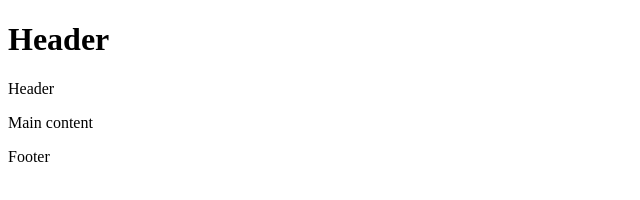
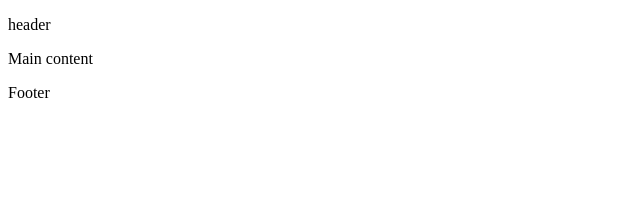
Before and after one commit to MarceloRB1/holbertonschool-web_front_end, a plain HTML site: page html_advanced/3-index.html in a window 1280 px wide. Shown: the whole page, without its empty margins (0-640 px from the left). Drawn offline with Linux system fonts and the light colour scheme.

Commit message:
ix task3

```diff
--- a/html_advanced/3-index.html
+++ b/html_advanced/3-index.html
@@ -12,14 +12,13 @@
     <title>Homepage - Techium</title>
 </head>
 <body>
-   <div class="header">
-  <h1>Header</h1>
-  <p>Header</p>
-   </div>
+   <header>
+   <p> header </p>
   <main>
    <p> Main content </p>
   </main>
    <footer>
    <p> Footer </p>
+   </footer>
  </body>
 </html>
```
